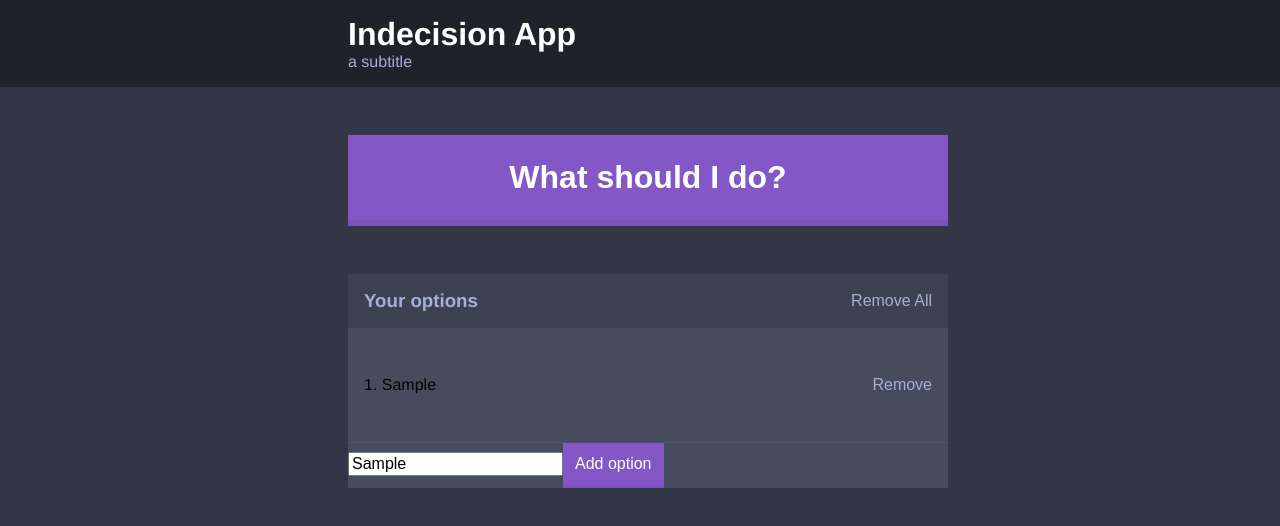
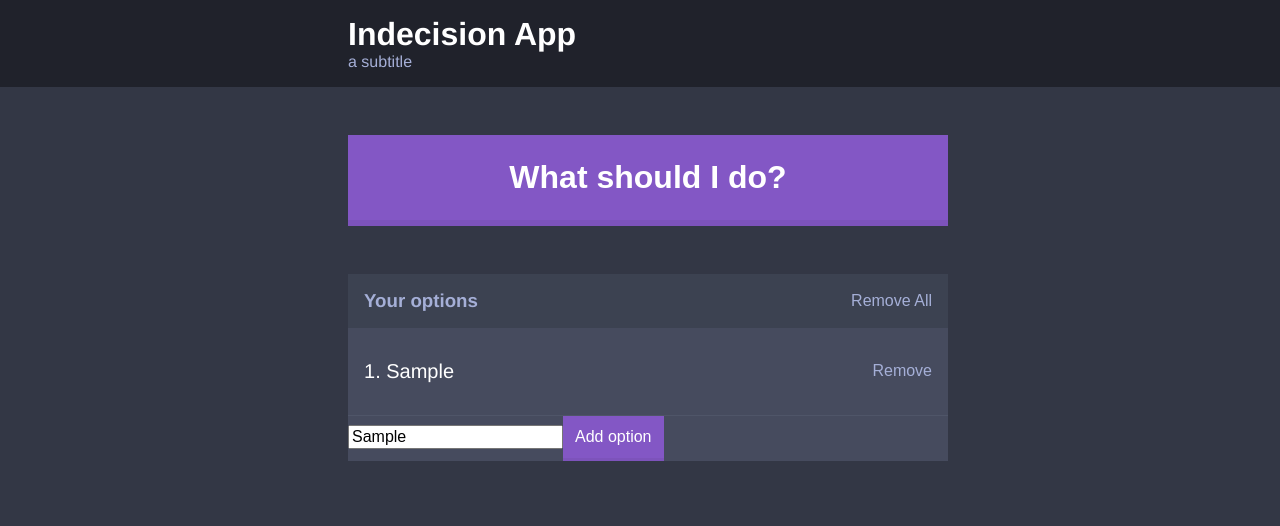
Before and after one commit to p32929/IndecisionApp, a React (Create React App) app: page / in a window 1280 px wide. Both pictures are taken after typing "Sample" into the empty fields and a click on the button "Add option". Shown: the top 526 px of the page. Built offline with nearby package versions, Linux system fonts and the light colour scheme.

Commit message:
options css

```diff
--- a/src/App.css
+++ b/src/App.css
@@ -124,5 +124,8 @@ button {
 }
 
 .option_text {
-
+    color: white;
+    font-weight: 500;
+    font-size: 2rem;
+    margin: 0;
 }
```
